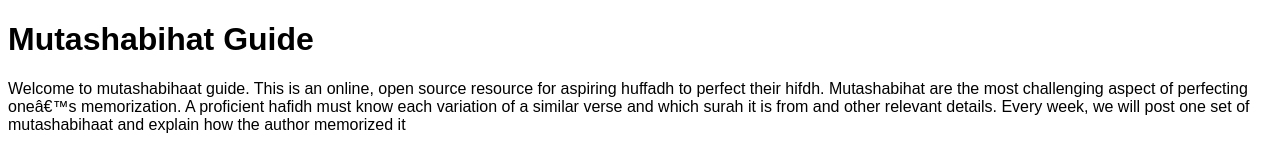
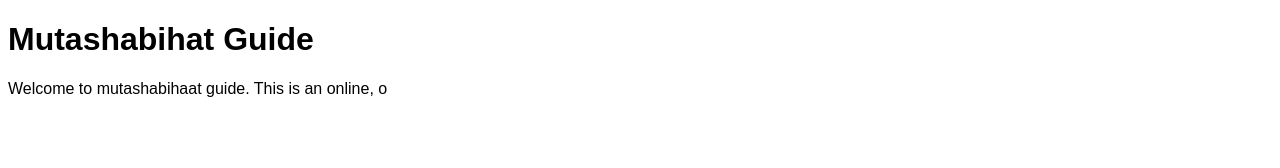
Before and after one commit to yaseen234/yaseen234.github.io, a plain HTML site: page mutashabihat.html in a window 1280 px wide. Drawn offline with Linux system fonts and the light colour scheme; a web font is replaced by a local one.

Commit message:
Update mutashabihat.html

```diff
--- a/mutashabihat.html
+++ b/mutashabihat.html
@@ -12,9 +12,7 @@
     <title>Muhammed Yaseen</title>
   </head>
  <h1> Mutashabihat Guide</h1>
-  <p> Welcome to mutashabihaat guide. This is an online, open source resource for aspiring huffadh to perfect their hifdh. Mutashabihat are the most challenging aspect of perfecting one’s memorization. A proficient hafidh must know each variation of a similar verse and which surah it is from and other relevant details.
-
-Every week, we will post one set of mutashabihaat and explain how the author memorized it</p>
+  <p> Welcome to mutashabihaat guide. This is an online, o</p>
 
 
 </html>
```
